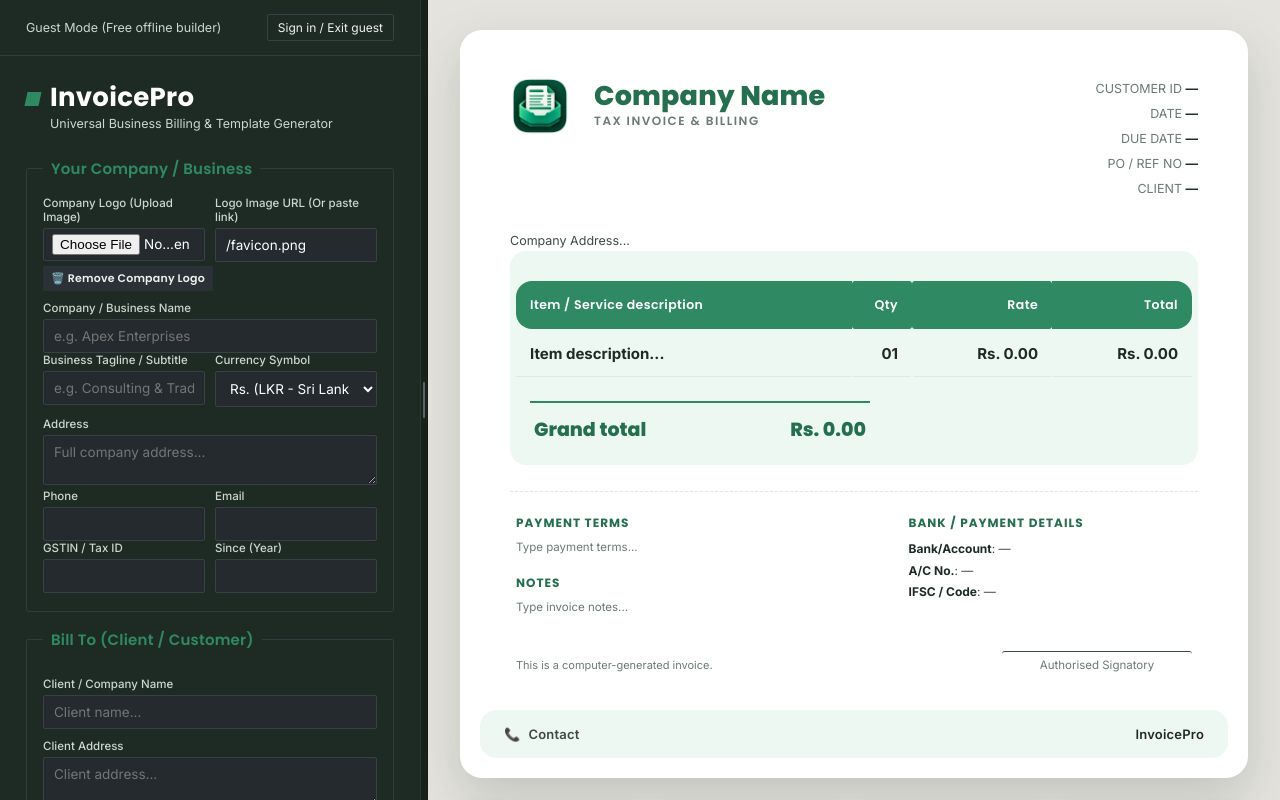
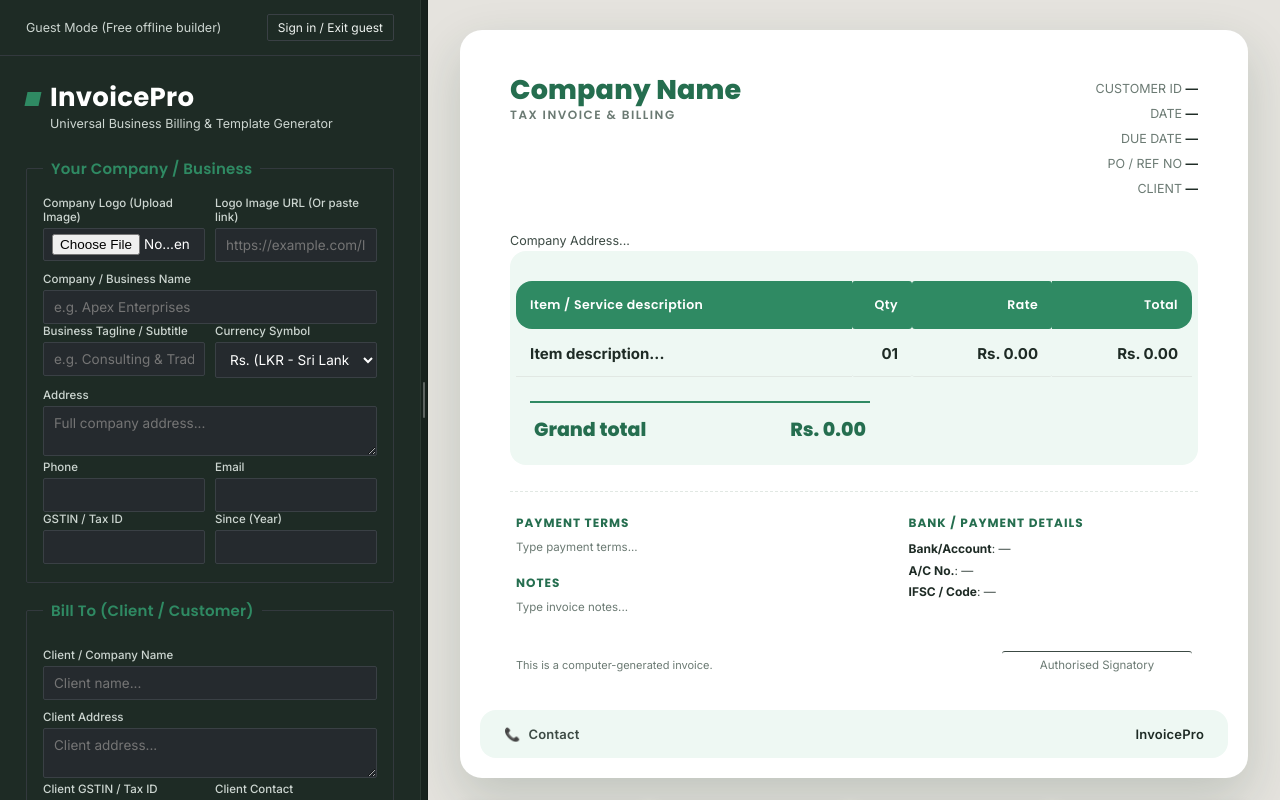
Before and after one commit to ArkamVentures/InvoicePro, a React (Vite) app: page / in a window 1280 px wide. Both pictures are taken after a click on the button "⚡ Continue as Guest (No Login Required)". Built offline with nearby package versions, Linux system fonts and the light colour scheme; no server answers.

Commit message:
fix: remove default favicon logo — logo only shows when user uploads one

```diff
--- a/src/components/InvoicePreview.jsx
+++ b/src/components/InvoicePreview.jsx
@@ -27,11 +27,13 @@ export default function InvoicePreview({
           <div className="sheet-inner">
             <div className="doc-head">
               <div className="logo-mark">
-                <img
-                  src={invoice.coLogo || "/favicon.png"}
-                  alt="Company Logo"
-                  style={{ maxHeight: 60, maxWidth: 140, objectFit: "contain", marginRight: 12 }}
-                />
+                {invoice.coLogo && (
+                  <img
+                    src={invoice.coLogo}
+                    alt="Company Logo"
+                    style={{ maxHeight: 60, maxWidth: 140, objectFit: "contain", marginRight: 12 }}
+                  />
+                )}
                 <div>
                   <div
                     className="co-name"
```
Also changed, not shown: src/lib/calculations.js.
